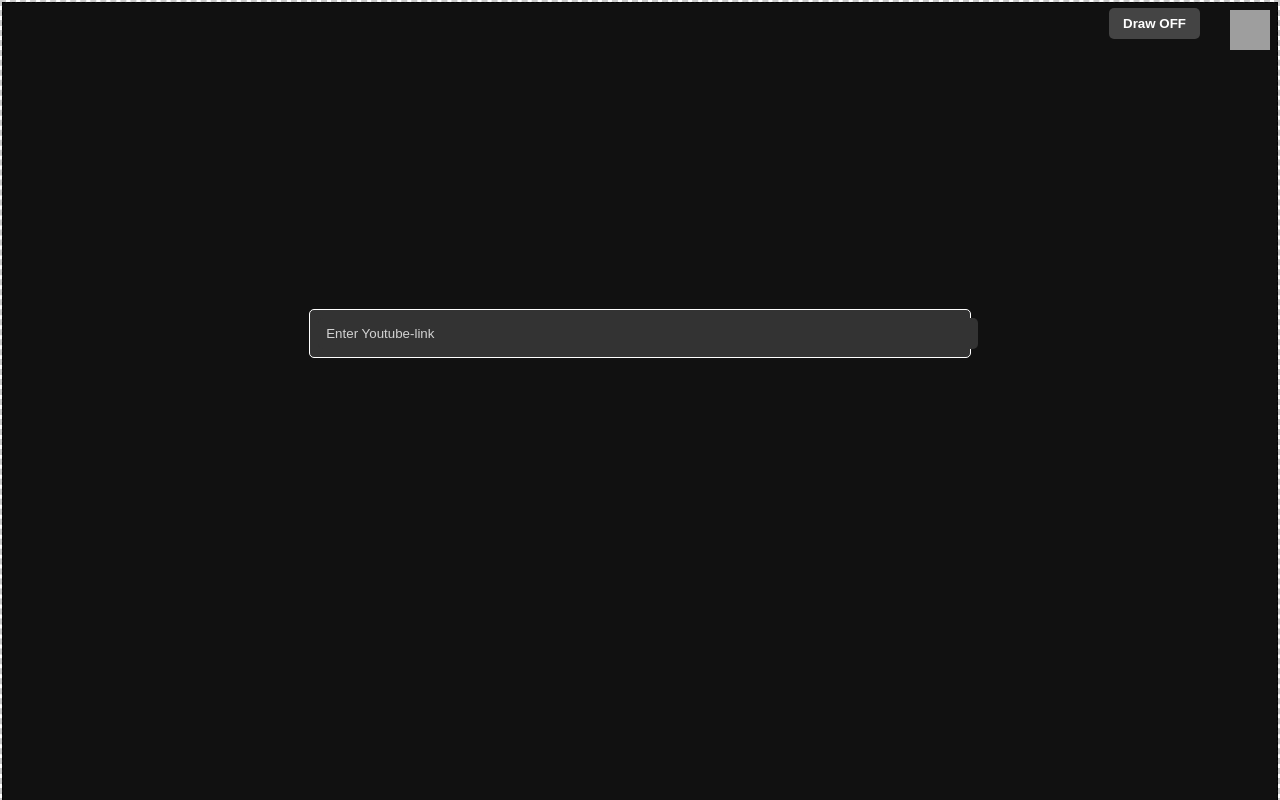
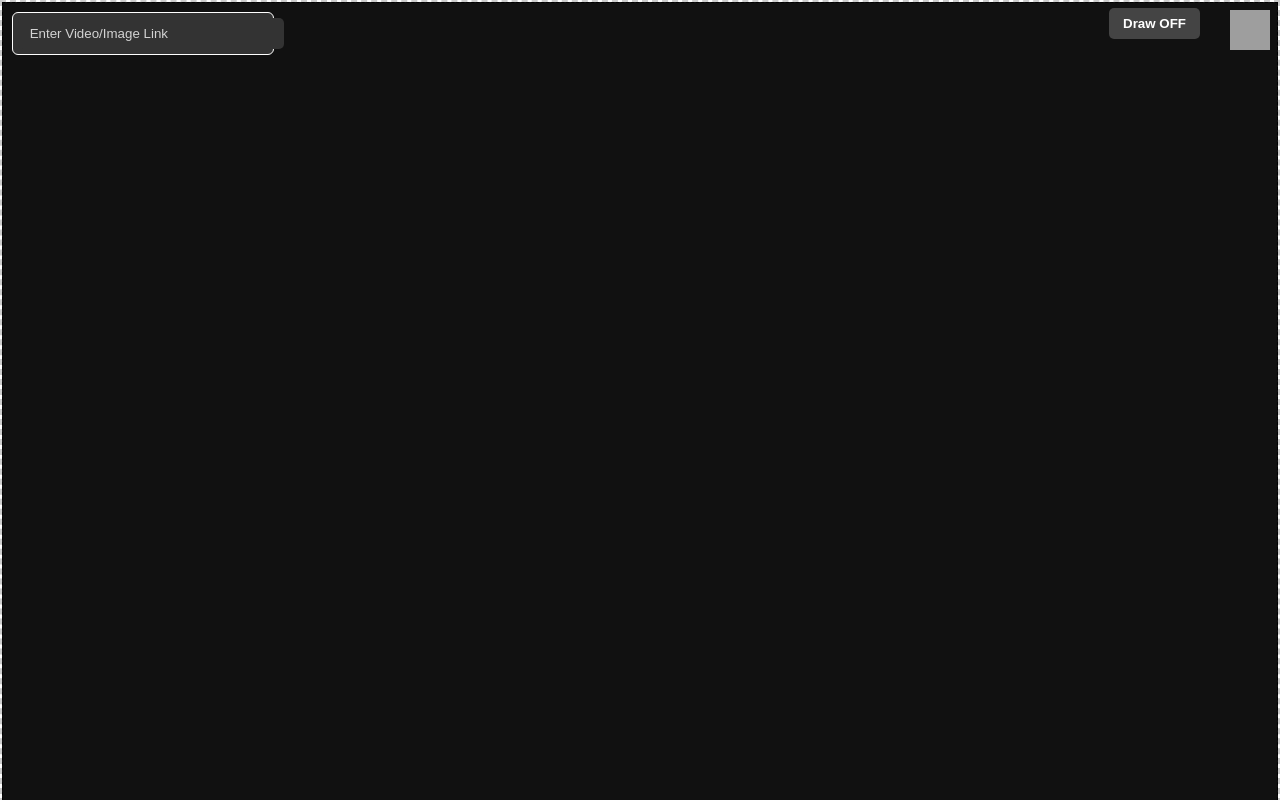
Before and after one commit to MatthewLacerda2/DontBoard, a React (Create React App) app in the folder front-end/: page / in a window 1280 px wide. Shown: the top 800 px of the page. Built offline with nearby package versions, Linux system fonts and the light colour scheme; grey boxes are pictures that could not be loaded.

Commit message:
removed unused code

```diff
--- a/front-end/src/App.js
+++ b/front-end/src/App.js
@@ -3,13 +3,11 @@ import React from 'react';
 import DndBoard from './components/DndBoard.tsx';
 import ButtonUpload from './components/ButtonUpload';
 import ButtonDraw from './components/ButtonDraw';
-import InputYoutube from './components/InputYoutube.tsx';
 
 function App() {
   return (
     <div className="App">
       <DndBoard />
-      <InputYoutube />
       <ButtonUpload />
       <ButtonDraw />
     </div>
--- a/front-end/src/components/DndYoutube.tsx
+++ b/front-end/src/components/DndYoutube.tsx
@@ -1,4 +1,4 @@
-import React, { CSSProperties, useEffect } from 'react';
+import React, { CSSProperties } from 'react';
 import YouTube from 'react-youtube';
 
 interface DndYouTubeProps {
@@ -18,10 +18,6 @@ const DndYouTube: React.FC<DndYouTubeProps> = ({ videoUrl, style, isSelected, on
 
     const videoId = getYouTubeVideoId(videoUrl) ?? undefined;
 
-    useEffect(() => {
-      console.log("Video URL:", videoUrl);
-    }, [videoUrl]);
-
     return (
         <div
             className={`draggable-media ${isSelected ? 'selected' : ''}`}
--- a/front-end/src/components/InputYoutube.css
+++ b/front-end/src/components/InputYoutube.css
@@ -1,13 +1,17 @@
 .input-youtube {
-  background-color: #333;
+  position: absolute;
+  top: 12px;
+  left: 12px;
+  width: 250px;
+  background-color: #333333;
   border: 1px solid white;
-  border-radius: 5px;
-  padding: 8px;
+  border-radius: 6px;
+  padding: 5px;
 }
 
 .input-youtube input {
   width: 100%;
-  background-color: #333;
+  background-color: #333333;
   color: white;
   border: none;
   border-radius: 5px;
--- a/front-end/src/components/InputYoutube.tsx
+++ b/front-end/src/components/InputYoutube.tsx
@@ -1,16 +1,10 @@
 import React, { useState, useRef, ChangeEvent, KeyboardEvent } from 'react';
-import { isValidYoutubeLink } from './urlValidator.tsx';
-import './InputYoutube.css'
+import { isValidYoutubeLink, isValidImageUrl } from './urlValidator.tsx';
+import './InputYoutube.css';
 
 interface InputYoutubeProps {
   onLinkSubmit: (link: string) => void;
 }
-
-const isValidImageUrl = (url: string): boolean => {
-  const supportedExtensions = ['.jpg', '.jpeg', '.png', '.gif', '.webp'];
-  const lowerCaseUrl = url.toLowerCase();
-  return supportedExtensions.some(ext => lowerCaseUrl.endsWith(ext));
-};
 
 const InputYoutube: React.FC<InputYoutubeProps> = ({ onLinkSubmit }) => {
 
@@ -25,20 +19,22 @@ const InputYoutube: React.FC<InputYoutubeProps> = ({ onLinkSubmit }) => {
 
   const handleKeyPress = (event: KeyboardEvent<HTMLInputElement>) => {
     if (event.key === 'Enter' || event.keyCode === 13) {
+
       if (isValidYoutubeLink(inputValue)) {
         onLinkSubmit(inputValue);
         setInputValue('');
+
       }else if(isValidImageUrl(inputValue)){
         onLinkSubmit(inputValue);
         setInputValue('');
+
       } else {
+
         setIsValidLink(false);
         setTimeout(() => {
           setIsValidLink(true);
-          if (inputRef.current) {
-            inputRef.current.focus();
-          }
         }, 5000);
+
       }
     }
   };
@@ -47,7 +43,7 @@ const InputYoutube: React.FC<InputYoutubeProps> = ({ onLinkSubmit }) => {
     <div className={`input-youtube ${isValidLink ? '' : 'invalid'}`}>
       <input
         type="text"
-        placeholder={isValidLink ? 'Enter Youtube-link' : 'Invalid link'}
+        placeholder={isValidLink ? ' Enter Video/Image Link ' : 'Invalid link'}
         value={inputValue}
         onChange={handleInputChange}
         onKeyPress={handleKeyPress}
```
